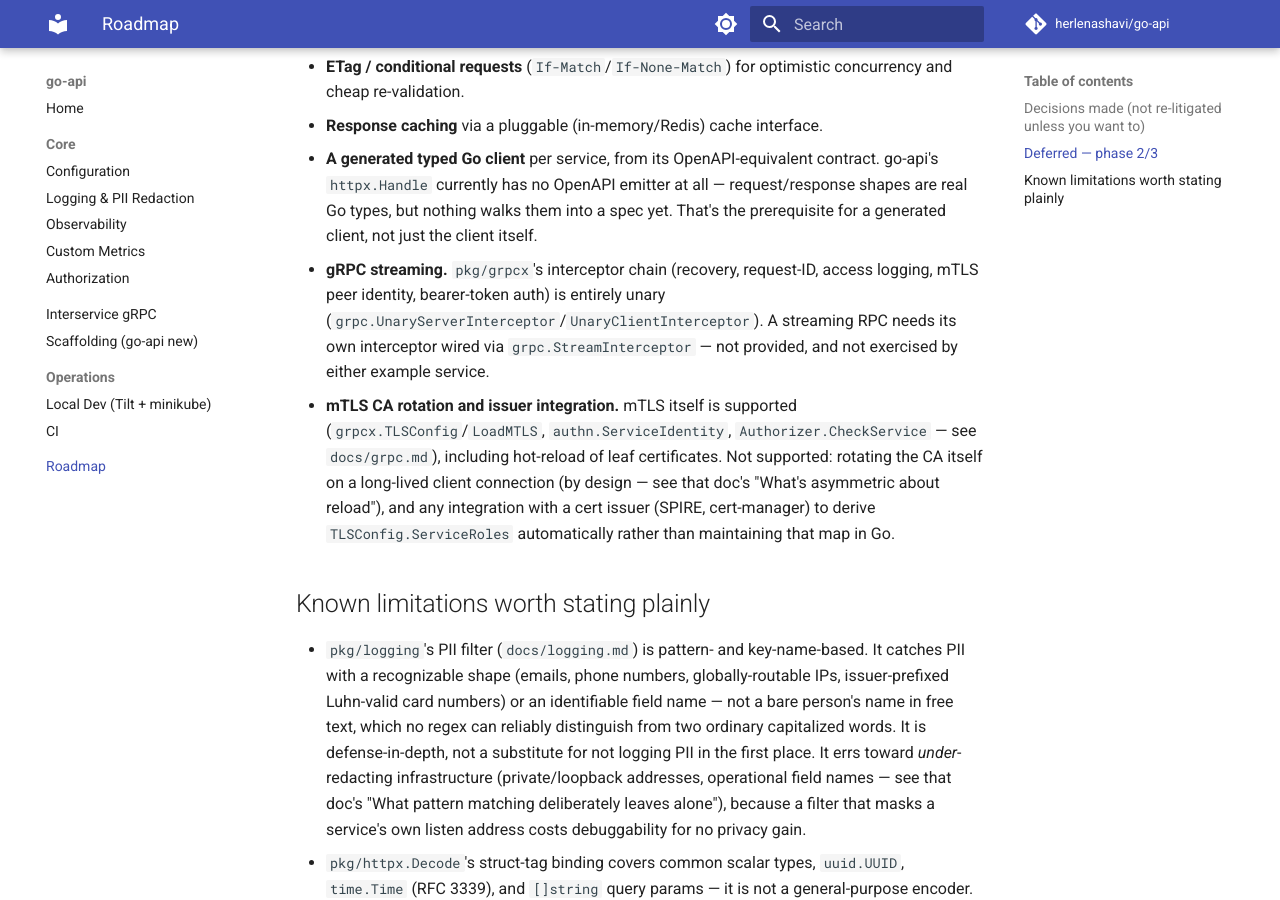
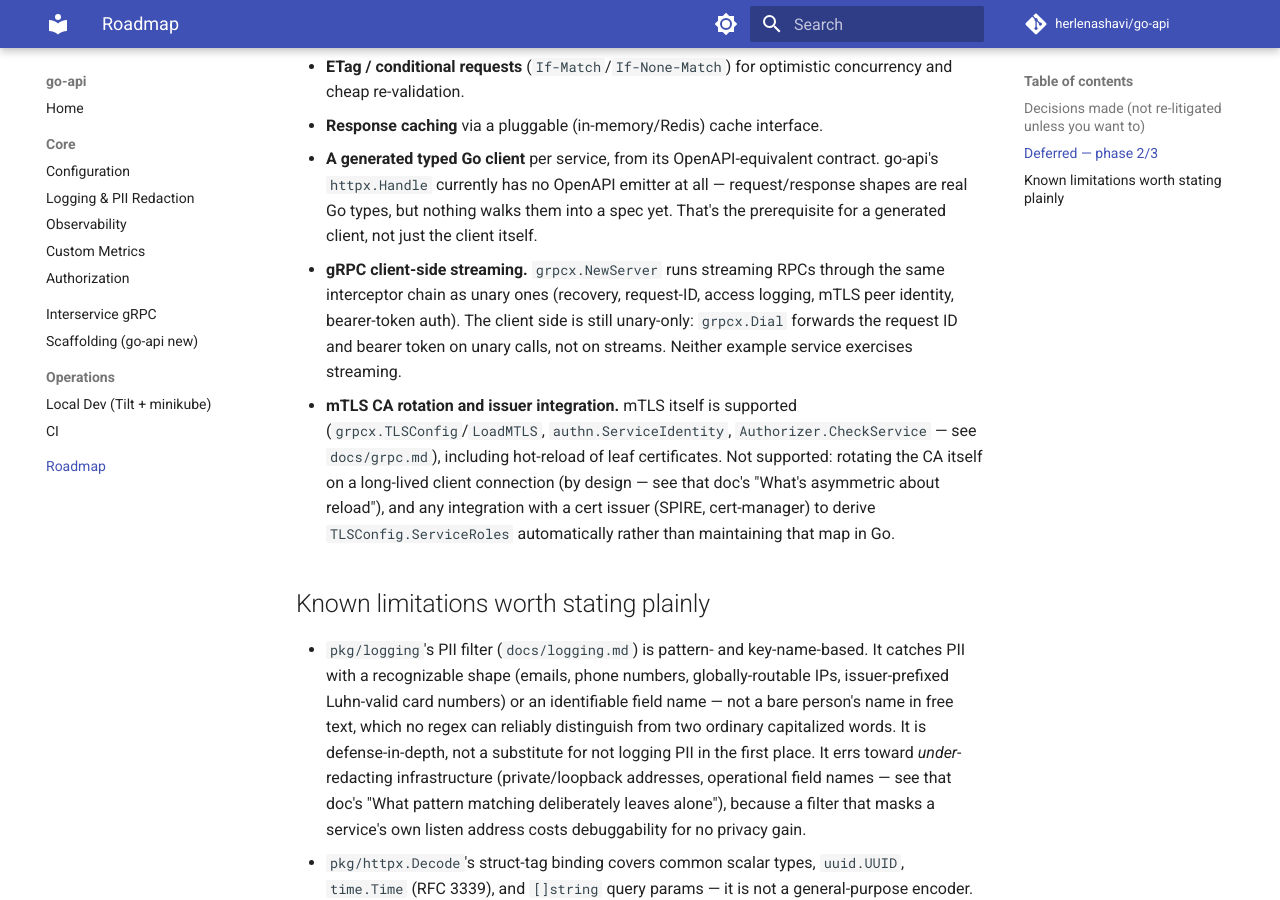
Before and after one commit to herlenashavi/go-api, an MkDocs documentation site: the page built from docs/roadmap.md, in a window 1280 px wide and 900 px high, scrolled down 1650 px. Built offline with MkDocs 1.6.1 and Material for MkDocs 9.7.7, drawn with Linux system fonts in a browser that asks for light colours; comment, search, counter and statistics services are not loaded.

Commit message:
Update roadmap: gRPC server streams are now intercepted
Co-Authored-By: Claude Opus 5.5 <noreply@anthropic.com>

```diff
--- a/docs/roadmap.md
+++ b/docs/roadmap.md
@@ -76,12 +76,12 @@ Each of these is a real, known gap, not an oversight:
   all — request/response shapes are real Go types, but nothing walks them
   into a spec yet. That's the prerequisite for a generated client, not
   just the client itself.
-- **gRPC streaming.** `pkg/grpcx`'s interceptor chain (recovery,
-  request-ID, access logging, mTLS peer identity, bearer-token auth) is
-  entirely unary (`grpc.UnaryServerInterceptor`/`UnaryClientInterceptor`).
-  A streaming RPC needs its own interceptor wired via
-  `grpc.StreamInterceptor` — not provided, and not exercised by either
-  example service.
+- **gRPC client-side streaming.** `grpcx.NewServer` runs streaming RPCs
+  through the same interceptor chain as unary ones (recovery, request-ID,
+  access logging, mTLS peer identity, bearer-token auth). The client side
+  is still unary-only: `grpcx.Dial` forwards the request ID and bearer
+  token on unary calls, not on streams. Neither example service exercises
+  streaming.
 - **mTLS CA rotation and issuer integration.** mTLS itself is supported
   (`grpcx.TLSConfig`/`LoadMTLS`, `authn.ServiceIdentity`,
   `Authorizer.CheckService` — see `docs/grpc.md`), including hot-reload
```
